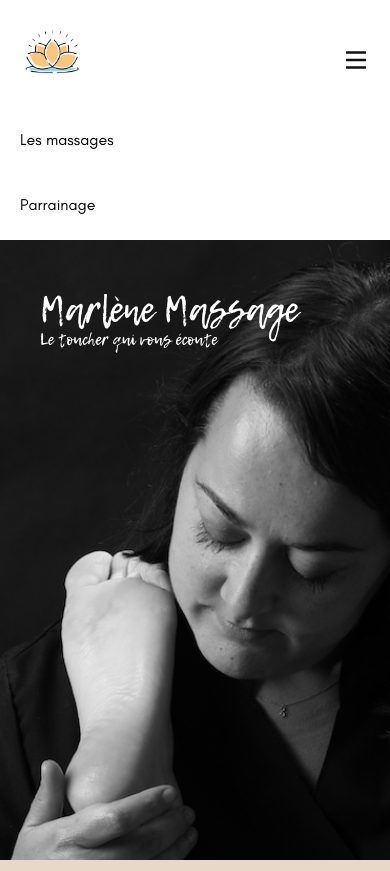
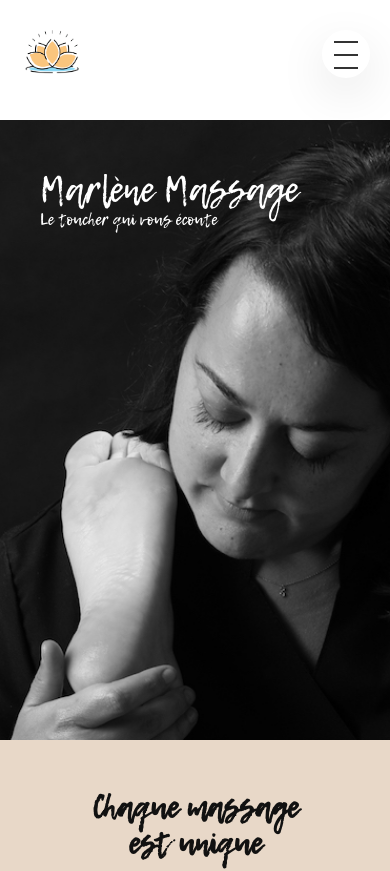
Before and after one commit to Sydalw/Marlene-massage, a website: page index.html in a window 390 px wide. Shown: the top 871 px of the page. Drawn offline with Linux system fonts and the light colour scheme.

Commit message:
Menu mobile ok full css

```diff
--- a/index.html
+++ b/index.html
@@ -20,35 +20,45 @@
     <meta property="og:type" content="website">
   </head>
   <body data-home-page="Accueil.html" data-home-page-title="Marlène Massage" class="">
-    <header class="colonneCentrale">
+    <header class="">
+      <div class="colonneCentrale">
+
         <div class="header">
-        <div>
+          <div style="z-index:3000;">
             <a href="./index.html" class="">
               <img src="images/NENUPHAR.png" class="logo">
             </a>
           </div>
           <nav class="">
-          <div class="hamburger">
+            <!--<div class="hamburger">
               <a class="" href="#">
                 <svg><use xmlns:xlink="http://www.w3.org/1999/xlink" xlink:href="#menu-hamburger"></use></svg>
                 <svg version="1.1" xmlns="http://www.w3.org/2000/svg" xmlns:xlink="http://www.w3.org/1999/xlink"><defs><symbol id="menu-hamburger" viewBox="0 0 16 16" style="width: 16px; height: 16px;"><rect y="1" width="16" height="2"></rect><rect y="7" width="16" height="2"></rect><rect y="13" width="16" height="2"></rect></symbol></defs></svg>
               </a>
+            </div>-->
+            <div class="navigation">
+              <input type="checkbox" class="navigationCheckbox" id="navi">
+              <label for="navi" class="navigationBtn">
+                <span class="navigationIcon">&nbsp;</span>
+              </label>
+              <div class="navigationBg">&nbsp;</div>
+              <div class="nav" style="z-index:6000;">
+                <div class="navigationListe">
+                  <a class="liens" href="./massages.html">Les massages</a>
+                  <a class="liens" href="./parrainage.html">Parrainage</a>
+                </div>
+              </div>
             </div>
             <div class="menu_inline">
               <div class="">
-              <ul class="">
-                <li class="">Accueil</li>
+                <ul>
+
                   <li class=""><a class="" href="./massages.html">Les massages</a></li>
                   <li class=""><a class="" href="./parrainage.html">Parrainage</a></li>
                 </ul>
               </div>
             </div>
           </nav>
-      </div>
-      <div class="menu_mobile">
-        <div class="">
-          <a class="" href="./massages.html">Les massages</a>
-          <a class="" href="./parrainage.html">Parrainage</a>
         </div>
       </div>
     </header>
--- a/scss/3-Layout/_banniere.scss
+++ b/scss/3-Layout/_banniere.scss
@@ -13,8 +13,8 @@
     overflow: visible;
     position: relative;
     vertical-align: middle;
-    z-index:-11;
-
+    z-index:-3000;
+    margin-top: 120px;
     &_height{
         height:700px;
     }
--- a/scss/3-Layout/_card.scss
+++ b/scss/3-Layout/_card.scss
@@ -1,6 +1,8 @@
 .cardLine{
     display:flex;
     flex-wrap: wrap;
+
+
     @media (max-width: 1048px) {
         padding-left: 40px;
         padding-right: 40px;
@@ -32,6 +34,7 @@
 
         &_1 {
             background-color: $couleur_card1;
+            //z-index: 1000;
         }
         &_2 {
             background-image: url("../images/5919fed0-9290-0161-07e7-b4aac8e308ea.jpg");
--- /dev/null
+++ b/scss/3-Layout/_class-menu.scss
@@ -0,0 +1,150 @@
+.navigationCheckbox {
+    display: none;
+}
+
+.navigationBg {
+    height: 2rem;
+    width: 2rem;
+    border-radius: 50%;
+    position: fixed;
+    top: 40px;
+    right: 25px;
+    background-color: $couleur_card1;
+    opacity:0.75;
+    //background-image: radial-gradient($couleur_card1, $couleur_card2);
+    z-index: 1000;
+    transition: transform 0.8s cubic-bezier(0.86, 0, 0.07, 1);
+    display:none;
+    @media (max-width: 575px) {
+        display:block;
+    }
+}
+
+
+.navigationBtn {
+    background-color: #fff;
+    height: 3rem;
+    width: 3rem;
+    position: fixed;
+    top: 30px;
+    right: 20px;
+    border-radius: 50%;
+    z-index: 4000;
+    box-shadow: 0 1rem 3rem rgba(0,0,0,0.1);
+    text-align: center;
+    cursor: pointer;
+    display:none;
+    @media (max-width: 575px) {
+        display:block;
+    }
+}
+
+
+.navigationIcon {
+    position: relative;
+    margin-top: 1.5rem;
+    width: 1.5rem;
+    height: 2px;
+    background-color: #333;
+
+    display:none;
+    @media (max-width: 575px) {
+        display:inline-block;
+    }
+}
+
+.navigationIcon::before,
+.navigationIcon::after {
+    width: 1.5rem;
+    height: 2px;
+    background-color: #333;
+    display: inline-block;
+    content: "";
+    position: absolute;
+    left: 0;
+    transition: all .2s;
+    display:none;
+    @media (max-width: 575px) {
+        display:block;
+    }
+}
+
+.navigationIcon::before {
+    top: -.8rem;
+    display:none;
+    @media (max-width: 575px) {
+        display:block;
+    }
+}
+
+.navigationIcon::after {
+    top: .8rem;
+    display:none;
+    @media (max-width: 575px) {
+        display:block;
+    }
+}
+
+
+.nav {
+    height: 100%;
+    position: fixed;
+    width: 0%;
+    opacity: 0;
+    z-index: 1500;
+    transition: all 0.8s cubic-bezier(0.68, -0.55, 0.265, 1.55);
+}
+
+
+.navigationListe {
+    position: absolute;
+    top: 80px;
+    left: 50%;
+    transform: translate(-150%, 5%);
+    text-align: center;
+    width: 100%;
+    background-color: darken($couleur_card1,10%);
+    //ox-shadow: rgba(0, 0, 0, 0.45) 0px 25px 20px -20px;
+    box-shadow: rgba(0, 0, 0, 0.1) 0px 1px 2px 0px;
+}
+
+
+.liens {
+    display: block;
+    //margin-top: 1rem;
+    color: #111;
+    text-decoration: none;
+    height:60px;
+    padding-top:30px;
+    border-top:1px solid $couleur_card1;
+
+    &:hover {
+        background-color: #fff;
+        cursor:pointer;
+    }
+}
+
+
+.navigationCheckbox:checked ~ .navigationBg {
+    transform: scale(90);
+}
+
+
+.navigationCheckbox:checked ~ .nav {
+    opacity: 1;
+    width: 100%;
+}
+
+
+.navigationCheckbox:checked+ .navigationBtn .navigationIcon {
+    background-color: transparent;
+}
+
+.navigationCheckbox:checked+ .navigationBtn .navigationIcon::before {
+    top: 0;
+    transform: rotate(135deg);
+}
+.navigationCheckbox:checked+ .navigationBtn .navigationIcon::after {
+    top: 0;
+    transform: rotate(-135deg);
+}
--- a/scss/3-Layout/_header.scss
+++ b/scss/3-Layout/_header.scss
@@ -3,9 +3,15 @@
 header {
     display:flex;
     flex-direction: column;
-    //justify-content: space-around;
-    margin:20px 0;
     background-color: white;
+    z-index:6000;
+    position:fixed;
+    top:0;
+    width:100%;
+
+    .colonneCentrale{
+        width:100%;
+    }
 
     .header {
         margin:20px 0;
@@ -13,15 +19,13 @@
         flex-direction: row;
         justify-content: space-between;
         height:70px;
-        //margin:0 40px;
-        //position:fixed;
-        //background-color: white;
         @media (max-width: 1048px) {
             margin-left:40px;
+
         }
         @media (max-width: 575px) {
             margin-left: 20px;
-            //margin-bottom:90px;
+
         }
 
         svg {
@@ -63,31 +67,4 @@
         }
 
     }
-    .menu_mobile {
-        display:none;
-        @media (max-width: 575px) {
-            display:block;
-        }
-        div {
-            display : flex;
-            flex-direction: column;
-
-            a {
-                margin: 0;
-                //box-shadow: 1px 1px 1px black;
-                padding-left: 20px;
-                padding-top:20px;
-                height:45px;
-
-                &:hover {
-                    background-color: $couleur_card1;
-                    cursor:pointer;
-                }
-            }
-        }
-    }
 }
-
-/*nav{
-    display:flex;
-}*/
--- a/scss/main.scss
+++ b/scss/main.scss
@@ -14,6 +14,7 @@
 @import "./3-Layout/formulaire";
 @import "./3-Layout/footer";
 @import "./3-Layout/massage";
+@import "./3-Layout/class-menu";
 
 //-----------------------------------------------------------------------------//
 //Mise en forme du header//
```
Also changed, not shown: massages.html (+16 -8 lines), parrainage.html (+16 -8 lines), css/style.css, 1 other file. Lines whose indentation alone changed are shown as unchanged.
